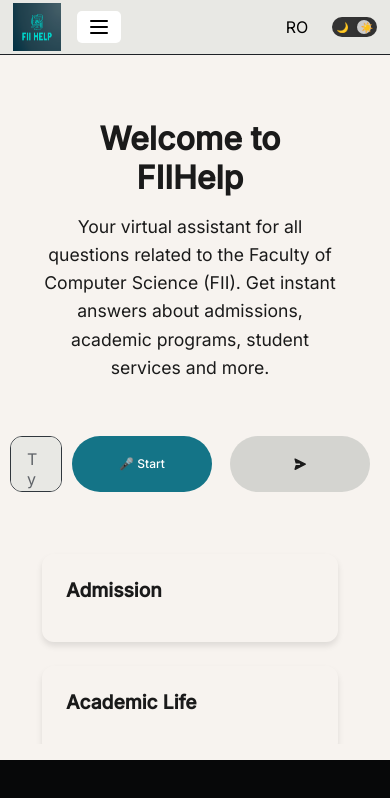
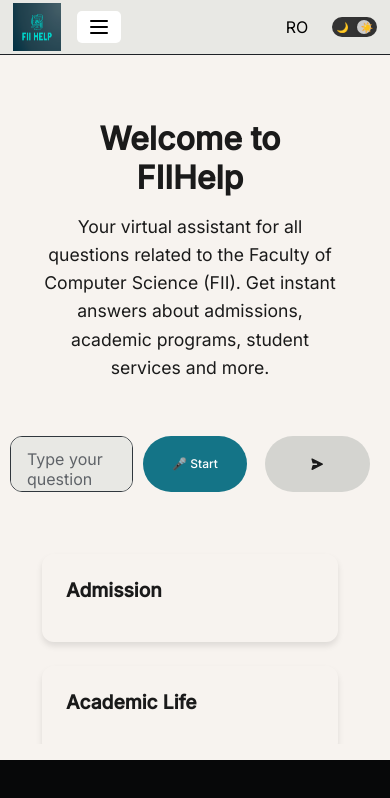
Before and after one commit to enbysenpai/X.X, a Next.js app in the folder VA-front/: page / in a window 390 px wide. Shown: the top 798 px of the page. Built offline with nearby package versions, Linux system fonts and the light colour scheme.

Commit message:
Repair mobile interface.

```diff
--- a/VA-front/styles/Home.module.css
+++ b/VA-front/styles/Home.module.css
@@ -1424,7 +1424,11 @@
   }
 
   .inputWrap {
-    gap: 8px !important;
+    display: flex;
+    justify-content: center;
+    align-items: stretch;
+    gap: 10px;
+    width: 100%;
   }
 
   .textarea {
@@ -1452,6 +1456,11 @@
     display: flex !important;
     justify-content: center !important;
     gap: 15px !important;
+    display: flex;
+    justify-content: center;
+    align-items: stretch;
+    gap: 10px;
+    width: 100%;
   }
 
   .messagelist {
@@ -1543,6 +1552,7 @@
     padding: 0.75rem 1rem !important;
     font-size: 1rem !important;
     border-radius: 12px !important;
+    flex: 2;
   }
 
   .recordButton,
@@ -1557,6 +1567,8 @@
     align-items: center !important;
     justify-content: center !important;
     box-sizing: border-box !important;
+    flex: 1; /* allow buttons to shrink proportionally */
+    max-width: 80px; /* optional limit */
   }
 }
 
```
